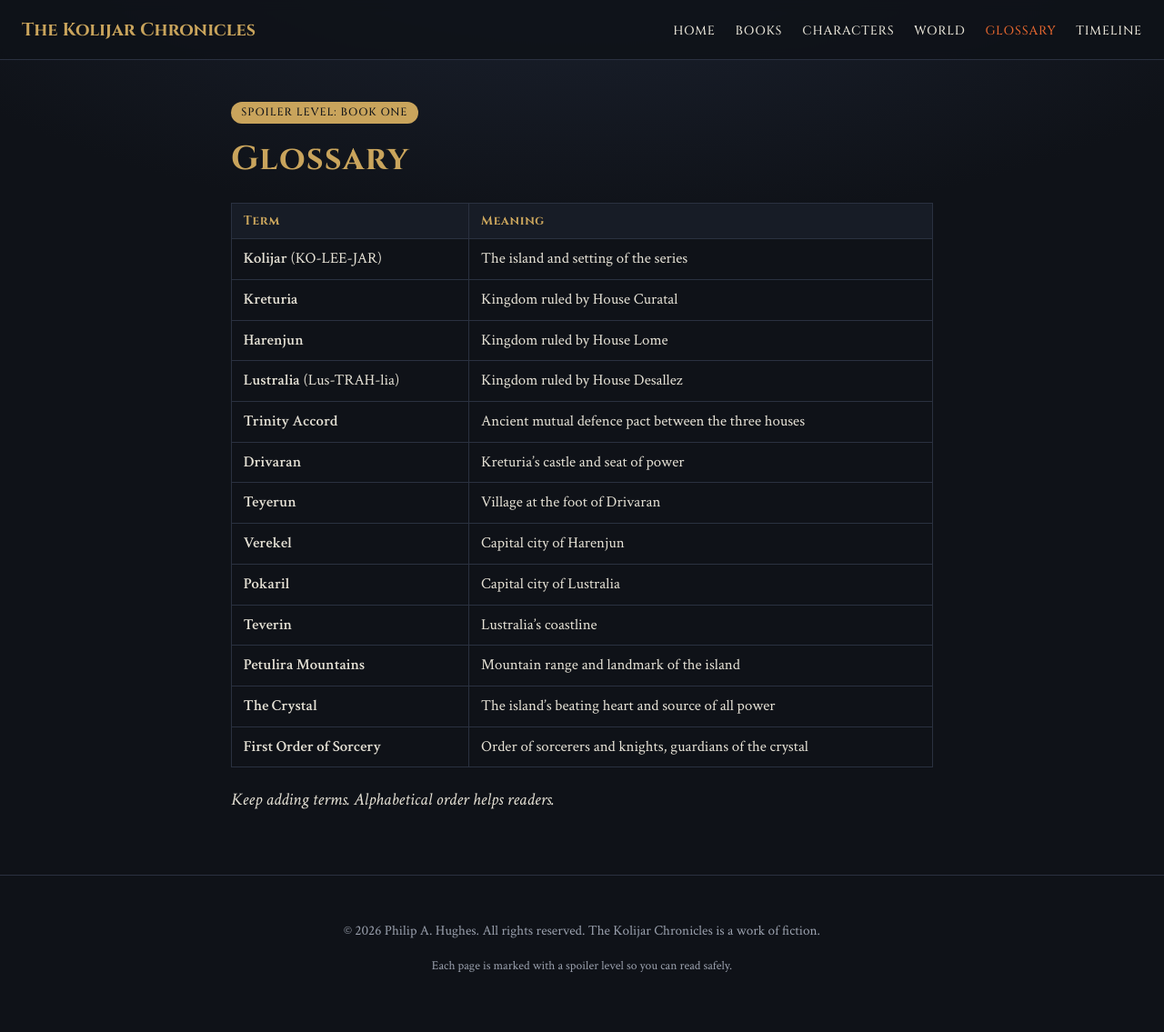
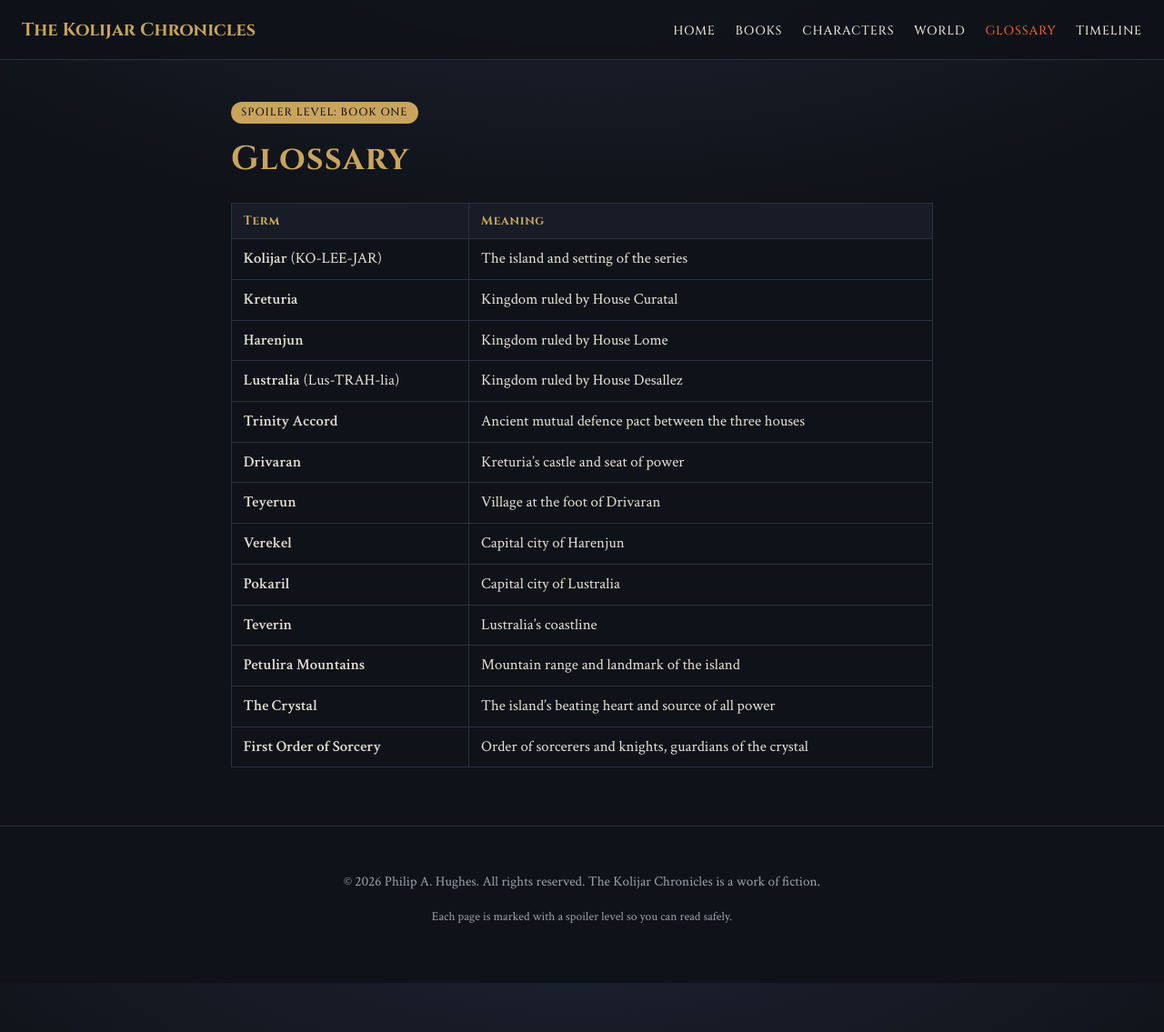
Before and after one commit to philauthor46/Kolijar-Hub, a Jekyll site: the page built from world/glossary.md, in a window 1280 px wide and 1135 px high. Shown: the whole window at 91% size. Built offline with Jekyll 4.4.1, drawn with Linux system fonts in a browser that asks for light colours.

Commit message:
Remove note on alphabetical order for glossary terms
Removed note about adding terms in alphabetical order.

```diff
--- a/world/glossary.md
+++ b/world/glossary.md
@@ -22,5 +22,3 @@ spoiler: Book One
 | **Petulira Mountains** | Mountain range and landmark of the island |
 | **The Crystal** | The island's beating heart and source of all power |
 | **First Order of Sorcery** | Order of sorcerers and knights, guardians of the crystal |
-
-*Keep adding terms. Alphabetical order helps readers.*
```
